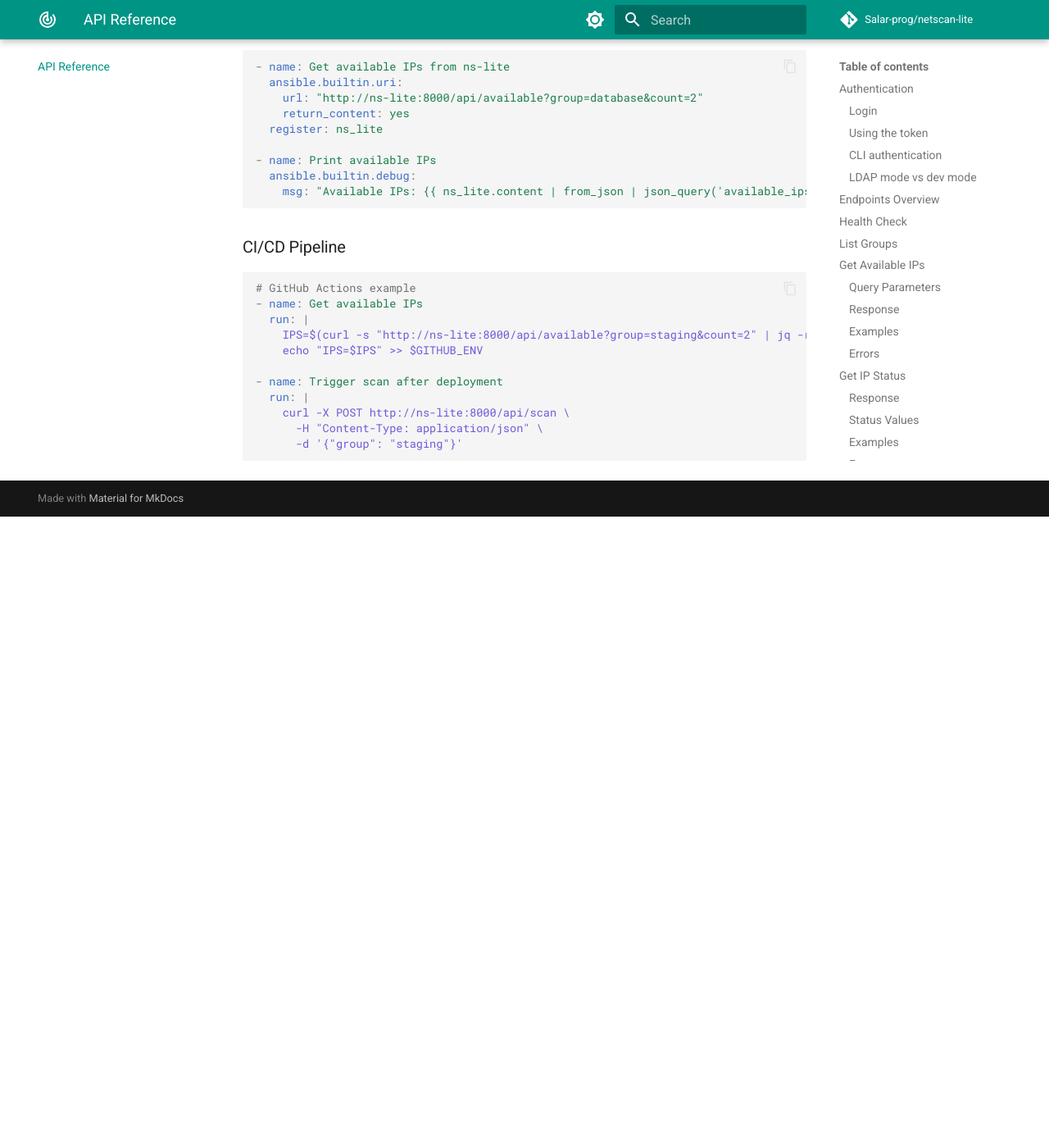
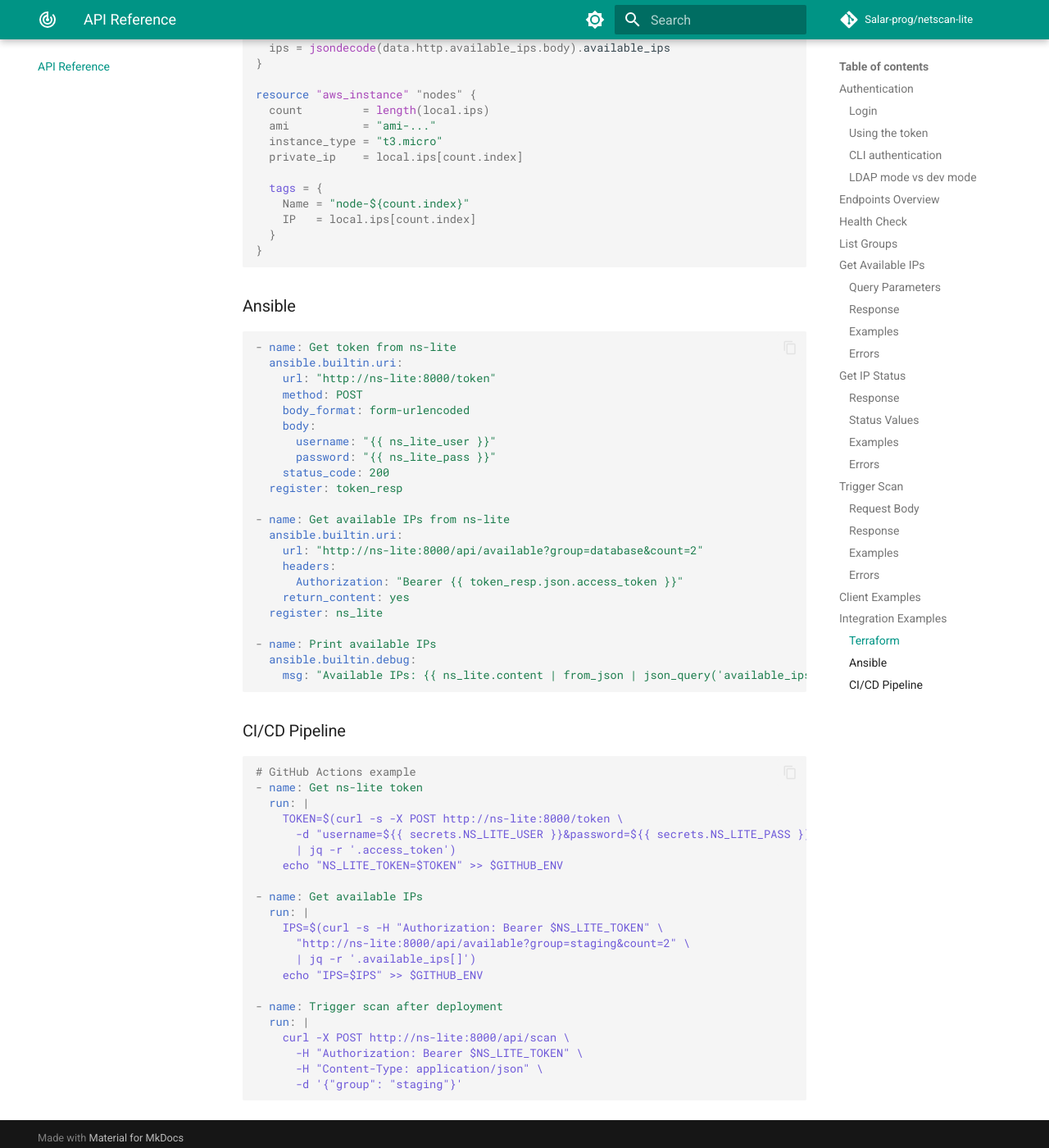
Before and after one commit to Salar-prog/netscan-lite, an MkDocs documentation site: the page built from docs/api.md, in a window 1280 px wide and 1400 px high, scrolled down 7912 px. Shown: the whole window at 82% size. Built offline with MkDocs 1.6.1 and Material for MkDocs 9.7.7, drawn with Linux system fonts in a browser that asks for light colours; comment, search, counter and statistics services are not loaded; before the commit the page ends 8542 px from its top, so only the background shows below that; some of the changed text lies outside the part shown.

Commit message:
docs: update all docs for LDAP auth feature
- index.md: updated stats (57 tests), added auth feature card
- quickstart.md: added auth step to API section
- install.md: added LDAP deps to requirements
- api.md: added auth headers to all client examples and integration examples
- cli.md: already updated with auth command
- config.md: already updated with LDAP env vars
- Deployed to GitHub Pages via mkdocs gh-deploy

````diff
--- a/docs/api.md
+++ b/docs/api.md
@@ -278,20 +278,26 @@
 === "cURL"
 
     ```bash
+    # Get a token (skip if LDAP_ENABLED=false and using dev mode)
+    TOKEN=$(curl -s -X POST http://localhost:8000/token \
+      -d "username=jsmith&password=secret123" | jq -r '.access_token')
+
     # Health check
     curl http://localhost:8000/health
 
     # List groups
-    curl http://localhost:8000/api/groups | jq .
+    curl -H "Authorization: Bearer $TOKEN" http://localhost:8000/api/groups | jq .
 
     # Get available IPs
-    curl "http://localhost:8000/api/available?group=infra&count=3" | jq .
+    curl -H "Authorization: Bearer $TOKEN" \
+      "http://localhost:8000/api/available?group=infra&count=3" | jq .
 
     # Get IP status
-    curl http://localhost:8000/api/ips/10.0.0.1 | jq .
+    curl -H "Authorization: Bearer $TOKEN" http://localhost:8000/api/ips/10.0.0.1 | jq .
 
     # Trigger scan
     curl -X POST http://localhost:8000/api/scan \
+      -H "Authorization: Bearer $TOKEN" \
       -H "Content-Type: application/json" \
       -d '{"group": "infra"}' | jq .
     ```
@@ -303,26 +309,31 @@
 
     BASE = "http://localhost:8000"
 
+    # Get a token (skip if LDAP_ENABLED=false and using dev mode)
+    resp = requests.post(f"{BASE}/token", data={"username": "jsmith", "password": "secret123"})
+    token = resp.json()["access_token"]
+    headers = {"Authorization": f"Bearer {token}"}
+
     # Health check
     requests.get(f"{BASE}/health").json()
     # {'status': 'ok'}
 
     # List groups
-    groups = requests.get(f"{BASE}/api/groups").json()
+    groups = requests.get(f"{BASE}/api/groups", headers=headers).json()
     for g in groups:
         print(f"{g['name']}: threshold={g['miss_threshold']}, quarantine={g['quarantine_hours']}h")
 
     # Get available IPs
-    resp = requests.get(f"{BASE}/api/available", params={"group": "infra", "count": 3})
+    resp = requests.get(f"{BASE}/api/available", params={"group": "infra", "count": 3}, headers=headers)
     ips = resp.json()["available_ips"]
     print(f"Available: {ips}")
 
     # Get IP status
-    ip_info = requests.get(f"{BASE}/api/ips/10.0.0.1").json()
+    ip_info = requests.get(f"{BASE}/api/ips/10.0.0.1", headers=headers).json()
     print(f"Status: {ip_info['status']}, misses: {ip_info['consecutive_misses']}")
 
     # Trigger scan
-    result = requests.post(f"{BASE}/api/scan", json={"group": "infra"}).json()
+    result = requests.post(f"{BASE}/api/scan", json={"group": "infra"}, headers=headers).json()
     print(f"Scanned {result['scanned']}: {result['active']} active, {result['uncertain']} uncertain")
     ```
 
@@ -331,15 +342,24 @@
     ```javascript
     const BASE = "http://localhost:8000";
 
+    // Get a token (skip if LDAP_ENABLED=false and using dev mode)
+    const tokenResp = await fetch(`${BASE}/token`, {
+      method: "POST",
+      headers: { "Content-Type": "application/x-www-form-urlencoded" },
+      body: "username=jsmith&password=secret123",
+    });
+    const { access_token } = await tokenResp.json();
+    const headers = { Authorization: `Bearer ${access_token}` };
+
     // Get available IPs
-    const resp = await fetch(`${BASE}/api/available?group=infra&count=3`);
+    const resp = await fetch(`${BASE}/api/available?group=infra&count=3`, { headers });
     const { available_ips } = await resp.json();
     console.log("Available:", available_ips);
 
     // Trigger scan
     const result = await fetch(`${BASE}/api/scan`, {
       method: "POST",
-      headers: { "Content-Type": "application/json" },
+      headers: { ...headers, "Content-Type": "application/json" },
       body: JSON.stringify({ group: "infra" }),
     }).then(r => r.json());
     console.log(`Scanned ${result.scanned}: ${result.active} active`);
@@ -350,13 +370,17 @@
     ```powershell
     $base = "http://localhost:8000"
 
+    # Get a token (skip if LDAP_ENABLED=false and using dev mode)
+    $tokenResp = Invoke-RestMethod "$base/token" -Method POST -Body "username=jsmith&password=secret123" -ContentType "application/x-www-form-urlencoded"
+    $headers = @{ Authorization = "Bearer $($tokenResp.access_token)" }
+
     # Get available IPs
-    $ips = Invoke-RestMethod "$base/api/available?group=infra&count=3"
+    $ips = Invoke-RestMethod "$base/api/available?group=infra&count=3" -Headers $headers
     $ips.available_ips
 
     # Trigger scan
     $body = @{ group = "infra" } | ConvertTo-Json
-    Invoke-RestMethod -Uri "$base/api/scan" -Method POST -Body $body -ContentType "application/json"
+    Invoke-RestMethod -Uri "$base/api/scan" -Method POST -Body $body -ContentType "application/json" -Headers $headers
     ```
 
 ---
@@ -366,8 +390,20 @@
 ### Terraform
 
 ```hcl
+data "http" "token" {
+  url             = "http://ns-lite:8000/token"
+  method          = "POST"
+  request_headers = {
+    "Content-Type" = "application/x-www-form-urlencoded"
+  }
+  request_body = "username=${var.ns_lite_user}&password=${var.ns_lite_pass}"
+}
+
 data "http" "available_ips" {
   url = "http://ns-lite:8000/api/available?group=infra&count=3"
+  request_headers = {
+    "Authorization" = "Bearer ${jsondecode(data.http.token.body).access_token}"
+  }
 }
 
 locals {
@@ -390,9 +426,22 @@
 ### Ansible
 
 ```yaml
+- name: Get token from ns-lite
+  ansible.builtin.uri:
+    url: "http://ns-lite:8000/token"
+    method: POST
+    body_format: form-urlencoded
+    body:
+      username: "{{ ns_lite_user }}"
+      password: "{{ ns_lite_pass }}"
+    status_code: 200
+  register: token_resp
+
 - name: Get available IPs from ns-lite
   ansible.builtin.uri:
     url: "http://ns-lite:8000/api/available?group=database&count=2"
+    headers:
+      Authorization: "Bearer {{ token_resp.json.access_token }}"
     return_content: yes
   register: ns_lite
 
@@ -405,14 +454,24 @@
 
 ```yaml
 # GitHub Actions example
+- name: Get ns-lite token
+  run: |
+    TOKEN=$(curl -s -X POST http://ns-lite:8000/token \
+      -d "username=${{ secrets.NS_LITE_USER }}&password=${{ secrets.NS_LITE_PASS }}" \
+      | jq -r '.access_token')
+    echo "NS_LITE_TOKEN=$TOKEN" >> $GITHUB_ENV
+
 - name: Get available IPs
   run: |
-    IPS=$(curl -s "http://ns-lite:8000/api/available?group=staging&count=2" | jq -r '.available_ips[]')
+    IPS=$(curl -s -H "Authorization: Bearer $NS_LITE_TOKEN" \
+      "http://ns-lite:8000/api/available?group=staging&count=2" \
+      | jq -r '.available_ips[]')
     echo "IPS=$IPS" >> $GITHUB_ENV
 
 - name: Trigger scan after deployment
   run: |
     curl -X POST http://ns-lite:8000/api/scan \
+      -H "Authorization: Bearer $NS_LITE_TOKEN" \
       -H "Content-Type: application/json" \
       -d '{"group": "staging"}'
 ```
````
Also changed, not shown: docs/index.md (+14 -6 lines), docs/install.md (+1 -0 lines), docs/quickstart.md (+7 -1 lines).
